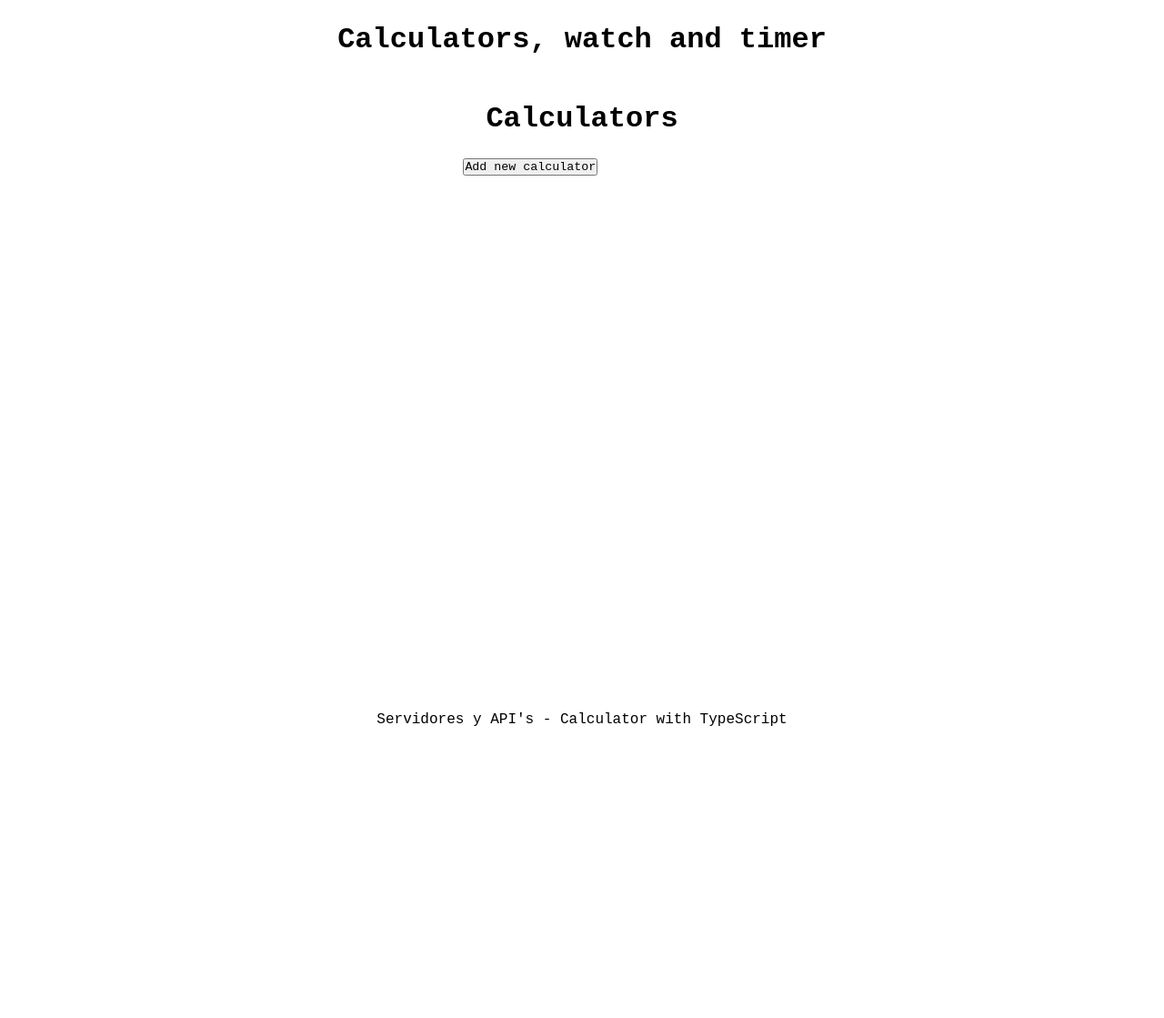
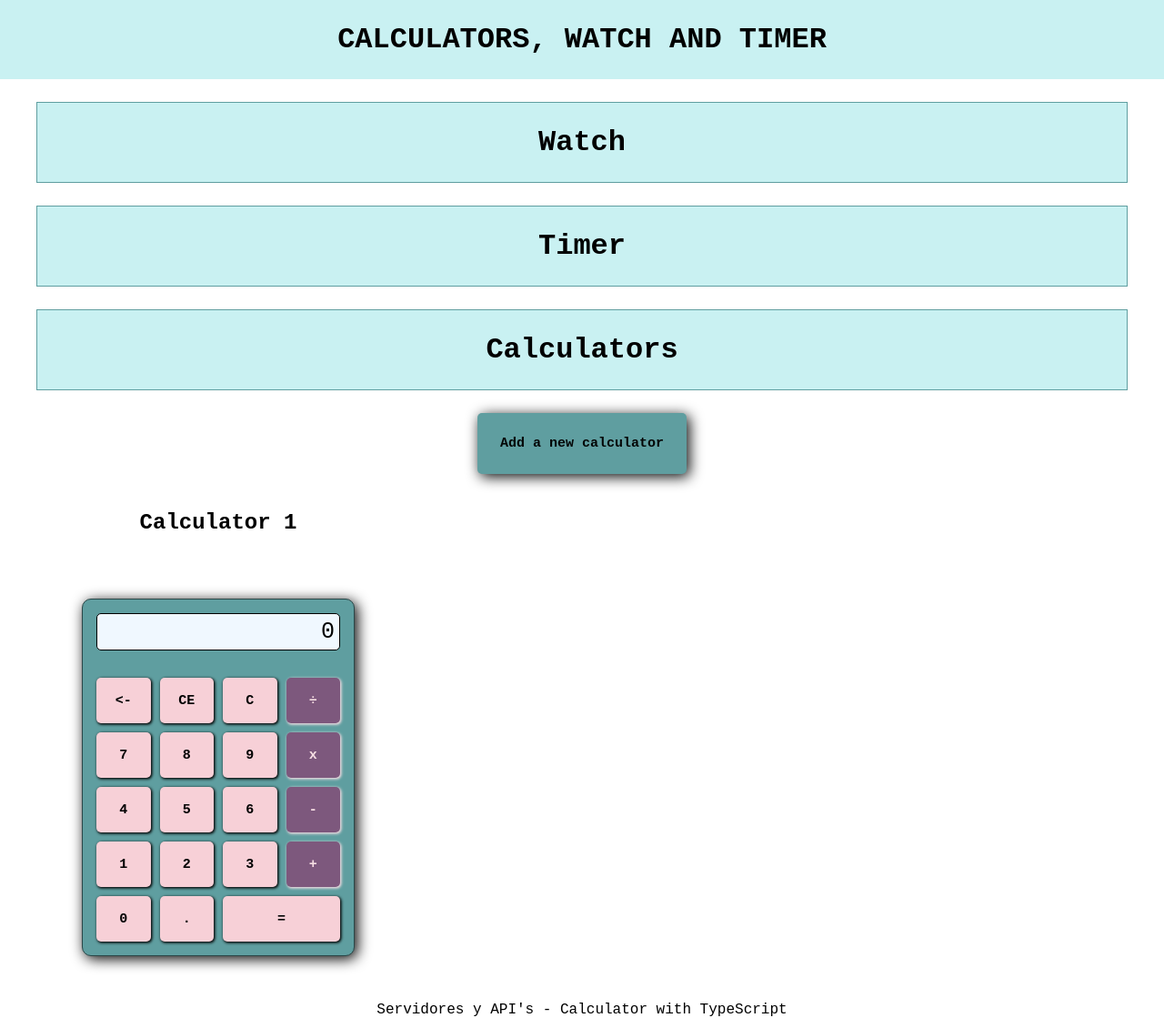
Before and after one commit to mpjmar/Calculadora-TypeScript, a website built with Vite: page index.html in a window 1280 px wide. Shown: the whole page at 91% size. Before the commit the page ends 800 px from the top, so only its background shows below. Built offline with nearby package versions, Linux system fonts and the light colour scheme; files whose address does not match are found by name.

Commit message:
implements vite and finishes calculators

```diff
--- a/index.html
+++ b/index.html
@@ -9,15 +9,19 @@
 
   <body>
     <header>
-      <h1>Calculators, watch and timer</h1>
+      <h1>CALCULATORS, WATCH AND TIMER</h1>
     </header>
 
     <main>
-      <div class="timer"></div>
-      <div class="watch"></div>
+      <div class="watch">
+        <h1>Watch</h1>
+      </div>
+      <div class="timer">
+        <h1>Timer</h1>
+      </div>
       <div class="calculators">
         <h1>Calculators</h1>
-        <button class="addNew">Add new calculator</button>
+        <button class="addNew">Add a new calculator</button>
         <div class="calcs-container"></div>
       </div>
     </main>
@@ -26,6 +30,6 @@
       <p>Servidores y API's - Calculator with TypeScript</p>
     </footer>
 
-    <script type="module" src="/src.index.ts"></script>
+    <script type="module" src="/src/main.ts"></script>
   </body>
 </html>
--- a/package.json
+++ b/package.json
@@ -1,8 +1,10 @@
 {
   "scripts": {
-    "build": "tsc"
+    "build": "tsc",
+    "dev": "vite"
   },
   "devDependencies": {
-    "typescript": "^7.0.2"
+    "typescript": "^7.0.2",
+    "vite": "^8.3.4"
   }
 }
--- a/src/calculator.ts
+++ b/src/calculator.ts
@@ -27,7 +27,7 @@ export class Calculator {
 
   private displayCalculator(): void {
     this.calculator.innerHTML = `
-      <div class="display">"0"</div>
+      <div class="display">0</div>
         <div class="buttons">
           <button class="btn backspace"><-</button>
           <button class="btn delete-entry">CE</button>
@@ -58,10 +58,10 @@ export class Calculator {
   private cacheElements(): void {
     this.display = this.calculator.querySelector<HTMLDivElement>(".display")!;
     this.numberButtons = [
-      ...this.calculator.querySelectorAll<HTMLButtonElement>(".numberButton"),
+      ...this.calculator.querySelectorAll<HTMLButtonElement>(".number"),
     ];
     this.operationButtons = [
-      ...this.calculator.querySelectorAll<HTMLButtonElement>(".numberButtons"),
+      ...this.calculator.querySelectorAll<HTMLButtonElement>(".operation"),
     ];
     this.equalsButton =
       this.calculator.querySelector<HTMLButtonElement>(".equals")!;
@@ -140,14 +140,16 @@ export class Calculator {
     this.actValue = "0";
     this.displResult = false;
 
-    this.updateDisplay();
+    this.display.textContent = `${this.prevValue}${operator}`;
+
+    // this.updateDisplay();
   }
 
   private calculateOperation(): void {
     if (this.actOperator === null || this.prevValue === null) return;
 
-    const num1 = parseFloat(this.prevValue);
-    const num2 = parseFloat(this.actValue);
+    const num1 = Number.parseFloat(this.prevValue);
+    const num2 = Number.parseFloat(this.actValue);
     let result = 0;
 
     switch (this.actOperator) {
@@ -161,6 +163,7 @@ export class Calculator {
       case "*":
         result = num1 * num2;
         break;
+      case "÷":
       case "/":
         if (num2 === 0) {
           this.actValue = "Error";
--- a/src/main.ts
+++ b/src/main.ts
@@ -1,6 +1,6 @@
 import { Calculator } from "./calculator.js";
 
-const calContainer = document.querySelector(".calculators")!;
+const calContainer = document.querySelector(".calcs-container")!;
 let cont = 0;
 
 function createCalculator(): void {
@@ -18,6 +18,6 @@ document.addEventListener("DOMContentLoaded", () => {
   createCalculator();
 
   document
-    .querySelector("#add-calc")
+    .querySelector(".addNew")
     ?.addEventListener("click", createCalculator);
 });
--- a/src/styles.css
+++ b/src/styles.css
@@ -12,9 +12,46 @@ body {
   align-items: center;
 }
 
+header {
+  width: 100%;
+}
+
 h1 {
   text-align: center;
   padding: 25px;
+  background-color: rgb(201, 241, 242);
+  margin-bottom: 25px;
+  width: 100%;
+}
+
+main {
+  h1 {
+    border: 1px solid cadetblue;
+  }
+}
+
+.addNew {
+  display: block;
+  margin: 20px auto;
+  font-size: 15px;
+  font-weight: bold;
+  border: none;
+  border-radius: 5px;
+  padding: 25px;
+  background-color: cadetblue;
+  color: rgb(3, 5, 5);
+  box-shadow: 3px 3px 15px 0;
+}
+
+.calcs-container {
+  display: grid;
+  grid-template-columns: repeat(3, 1fr);
+  align-items: center;
+}
+
+h2 {
+  padding: 20px;
+  text-align: center;
 }
 
 .calculator {
@@ -26,6 +63,7 @@ h1 {
   justify-content: center;
   background-color: cadetblue;
   box-shadow: 3px 3px 15px 0;
+  margin: 50px;
 }
 
 .display {
```
Also changed, not shown: 1 other file.
